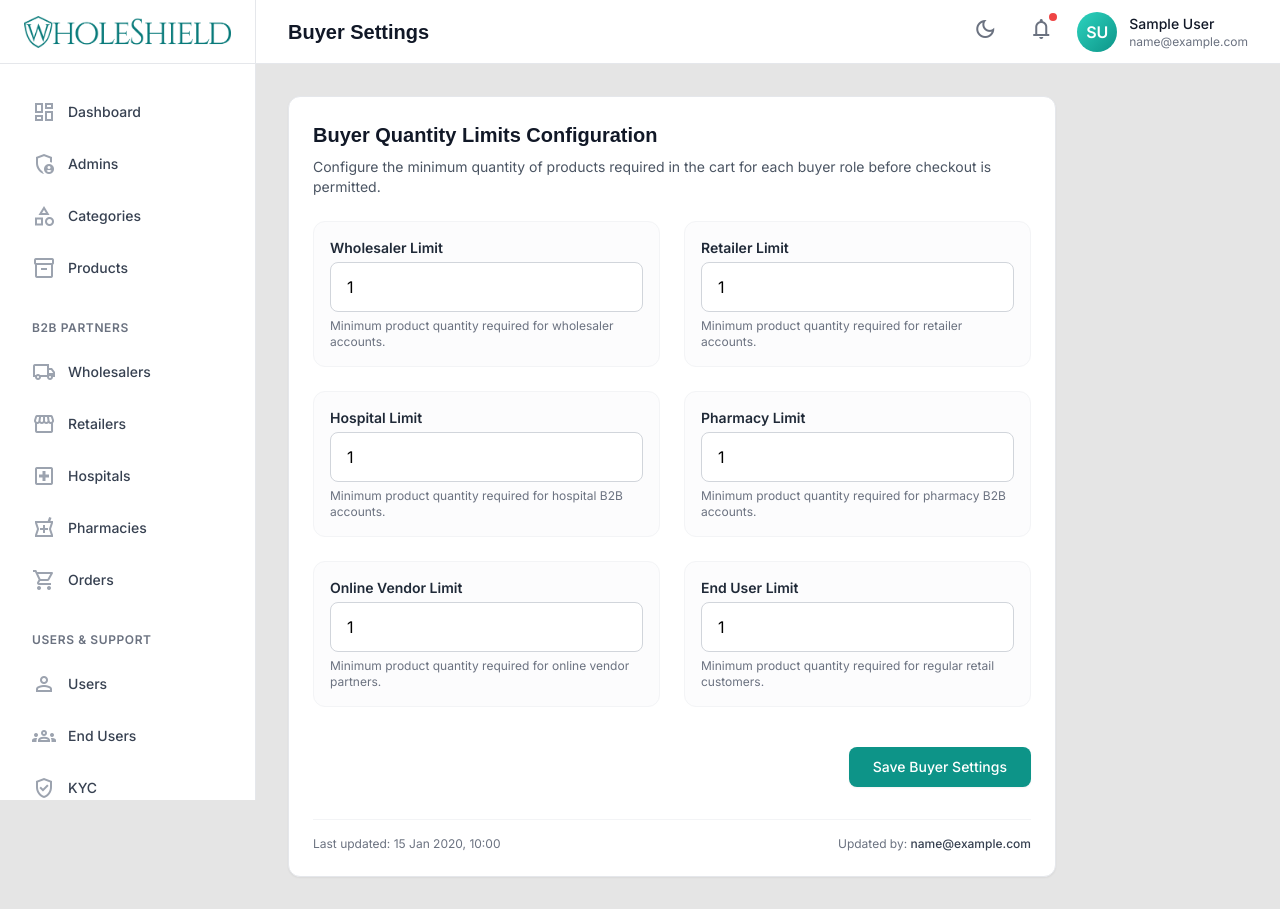
After one commit to Wholeshield001/wholeearn-ecom, a Django app: page /admin-dashboard/buyer-settings/ in a window 1280 px wide. The commit adds this page. Run offline with Django 5.2, Linux system fonts and the light colour scheme; a user stored in the database is signed in; tables that the repository leaves empty hold one stand-in row (values such as "Sample post"); parts of the project's set-up code (start-up, migrations or seed data) failed here and were passed over; some libraries are stand-ins or nearby versions; some web fonts are replaced.

Commit message:
made the cart limit dynamic

```diff
--- a/admin_dashboard/forms.py
+++ b/admin_dashboard/forms.py
@@ -2,7 +2,7 @@ from django import forms
 from django.contrib.auth import authenticate
 from users.models import User
 from .models import Category, Product, BlogPost, BlogCategory
-from ecom.models import RewardPointConfig, PaymentProviderConfig
+from ecom.models import RewardPointConfig, PaymentProviderConfig, BuyerLimitConfig
 from django.forms.widgets import ClearableFileInput
 from django_ckeditor_5.widgets import CKEditor5Widget
 
@@ -334,3 +334,42 @@ class PaymentProviderConfigForm(forms.ModelForm):
                 'class': 'w-full px-4 py-3 border border-gray-300 rounded-lg bg-white',
             }),
         }
+
+
+class BuyerLimitConfigForm(forms.ModelForm):
+    class Meta:
+        model = BuyerLimitConfig
+        fields = [
+            'end_user_limit',
+            'wholesaler_limit',
+            'retailer_limit',
+            'hospital_limit',
+            'pharmacy_limit',
+            'online_vendor_limit',
+        ]
+        widgets = {
+            'end_user_limit': forms.NumberInput(attrs={
+                'class': 'w-full px-4 py-3 border border-gray-300 rounded-lg',
+                'min': '1',
+            }),
+            'wholesaler_limit': forms.NumberInput(attrs={
+                'class': 'w-full px-4 py-3 border border-gray-300 rounded-lg',
+                'min': '1',
+            }),
+            'retailer_limit': forms.NumberInput(attrs={
+                'class': 'w-full px-4 py-3 border border-gray-300 rounded-lg',
+                'min': '1',
+            }),
+            'hospital_limit': forms.NumberInput(attrs={
+                'class': 'w-full px-4 py-3 border border-gray-300 rounded-lg',
+                'min': '1',
+            }),
+            'pharmacy_limit': forms.NumberInput(attrs={
+                'class': 'w-full px-4 py-3 border border-gray-300 rounded-lg',
+                'min': '1',
+            }),
+            'online_vendor_limit': forms.NumberInput(attrs={
+                'class': 'w-full px-4 py-3 border border-gray-300 rounded-lg',
+                'min': '1',
+            }),
+        }
--- a/admin_dashboard/urls.py
+++ b/admin_dashboard/urls.py
@@ -16,6 +16,7 @@ urlpatterns = [
     path('reward-withdrawals/export/', views.export_reward_withdrawals_csv, name='admin_export_reward_withdrawals'),
     path('reward-withdrawals/<uuid:withdrawal_id>/retry/', views.retry_reward_withdrawal, name='admin_retry_reward_withdrawal'),
     path('payment-settings/', views.payment_settings, name='admin_payment_settings'),
+    path('buyer-settings/', views.buyer_settings, name='admin_buyer_settings'),
     path('', views.admin_dashboard, name='admin_dashboard'),
 
     # Categories
--- a/admin_dashboard/views.py
+++ b/admin_dashboard/views.py
@@ -19,7 +19,8 @@ from .forms import (AdminLoginForm,
                     AdminProfileForm,
                     AdminPasswordChangeForm,
                     RewardPointConfigForm,
-                    PaymentProviderConfigForm)
+                    PaymentProviderConfigForm,
+                    BuyerLimitConfigForm)
 from users.models import User, KYCSubmission, KYCSubmissionAuditLog
 from django.core.mail import send_mail
 from django.conf import settings
@@ -33,7 +34,7 @@ import hashlib
 import json
 import secrets
 from django.utils import timezone
-from ecom.models import RewardPointConfig, PaymentProviderConfig, Order, WalletWithdrawalRequest
+from ecom.models import RewardPointConfig, PaymentProviderConfig, BuyerLimitConfig, Order, WalletWithdrawalRequest
 from ecom.services.wallets import WalletOperationError
 from ecom.tasks import process_withdrawal_request_task
 from users.emails import send_kyc_approved_email, send_kyc_rejected_email
@@ -478,6 +479,31 @@ def payment_settings(request):
     return render(request, 'admin_dashboard/payment_settings.html', context)
 
 
+@admin_required
+def buyer_settings(request):
+    """Admin page to configure minimum cart limits for different user roles."""
+    config = BuyerLimitConfig.get_solo()
+
+    if request.method == 'POST':
+        form = BuyerLimitConfigForm(request.POST, instance=config)
+        if form.is_valid():
+            limit_config = form.save(commit=False)
+            limit_config.updated_by = request.user
+            limit_config.save()
+            messages.success(request, 'Buyer quantity limits updated successfully.')
+            return redirect('admin_buyer_settings')
+    else:
+        form = BuyerLimitConfigForm(instance=config)
+
+    context = {
+        'page_title': 'Buyer Limit Settings',
+        'form': form,
+        'config': config,
+    }
+    return render(request, 'admin_dashboard/buyer_settings.html', context)
+
+
+
 def forgot_password(request):
     if request.method == 'POST':
         form = ForgotPasswordForm(request.POST)
--- /dev/null
+++ b/templates/admin_dashboard/buyer_settings.html
@@ -0,0 +1,82 @@
+{% extends "dashboard_base.html" %}
+{% load static %}
+
+{% block title %}Buyer Settings{% endblock %}
+{% block page_title %}Buyer Settings{% endblock %}
+
+{% block content %}
+<div class="max-w-3xl bg-white rounded-xl shadow-sm border border-gray-200 p-6">
+  <h2 class="text-xl font-semibold text-gray-900 mb-2">Buyer Quantity Limits Configuration</h2>
+  <p class="text-sm text-gray-600 mb-6">
+    Configure the minimum quantity of products required in the cart for each buyer role before checkout is permitted.
+  </p>
+
+  <form method="post" class="space-y-6">
+    {% csrf_token %}
+
+    <div class="grid grid-cols-1 md:grid-cols-2 gap-6">
+      <!-- Wholesaler Limit -->
+      <div class="bg-gray-50/50 rounded-xl p-4 border border-gray-100 hover:border-teal-200 transition-colors">
+        <label class="block text-sm font-semibold text-gray-800 mb-1">Wholesaler Limit</label>
+        {{ form.wholesaler_limit }}
+        <p class="text-xs text-gray-500 mt-1.5">Minimum product quantity required for wholesaler accounts.</p>
+      </div>
+
+      <!-- Retailer Limit -->
+      <div class="bg-gray-50/50 rounded-xl p-4 border border-gray-100 hover:border-teal-200 transition-colors">
+        <label class="block text-sm font-semibold text-gray-800 mb-1">Retailer Limit</label>
+        {{ form.retailer_limit }}
+        <p class="text-xs text-gray-500 mt-1.5">Minimum product quantity required for retailer accounts.</p>
+      </div>
+
+      <!-- Hospital Limit -->
+      <div class="bg-gray-50/50 rounded-xl p-4 border border-gray-100 hover:border-teal-200 transition-colors">
+        <label class="block text-sm font-semibold text-gray-800 mb-1">Hospital Limit</label>
+        {{ form.hospital_limit }}
+        <p class="text-xs text-gray-500 mt-1.5">Minimum product quantity required for hospital B2B accounts.</p>
+      </div>
+
+      <!-- Pharmacy Limit -->
+      <div class="bg-gray-50/50 rounded-xl p-4 border border-gray-100 hover:border-teal-200 transition-colors">
+        <label class="block text-sm font-semibold text-gray-800 mb-1">Pharmacy Limit</label>
+        {{ form.pharmacy_limit }}
+        <p class="text-xs text-gray-500 mt-1.5">Minimum product quantity required for pharmacy B2B accounts.</p>
+      </div>
+
+      <!-- Online Vendor Limit -->
+      <div class="bg-gray-50/50 rounded-xl p-4 border border-gray-100 hover:border-teal-200 transition-colors">
+        <label class="block text-sm font-semibold text-gray-800 mb-1">Online Vendor Limit</label>
+        {{ form.online_vendor_limit }}
+        <p class="text-xs text-gray-500 mt-1.5">Minimum product quantity required for online vendor partners.</p>
+      </div>
+
+      <!-- End User Limit -->
+      <div class="bg-gray-50/50 rounded-xl p-4 border border-gray-100 hover:border-teal-200 transition-colors">
+        <label class="block text-sm font-semibold text-gray-800 mb-1">End User Limit</label>
+        {{ form.end_user_limit }}
+        <p class="text-xs text-gray-500 mt-1.5">Minimum product quantity required for regular retail customers.</p>
+      </div>
+    </div>
+
+    <div class="pt-4 flex justify-end">
+      <button
+        type="submit"
+        class="px-6 py-2.5 bg-teal-600 hover:bg-teal-700 text-white text-sm font-medium rounded-lg shadow-sm hover:shadow transition-all"
+      >
+        Save Buyer Settings
+      </button>
+    </div>
+  </form>
+
+  <div class="mt-8 pt-4 border-t border-gray-100 flex items-center justify-between text-xs text-gray-500">
+    <div>
+      Last updated: {{ config.updated_at|date:"d M Y, H:i" }}
+    </div>
+    {% if config.updated_by %}
+    <div>
+      Updated by: <span class="font-medium text-gray-700">{{ config.updated_by.email }}</span>
+    </div>
+    {% endif %}
+  </div>
+</div>
+{% endblock %}
--- a/templates/dashboard_base.html
+++ b/templates/dashboard_base.html
@@ -1,6 +1,6 @@
 {% load static tailwind_tags %}
 <!DOCTYPE html>
-<html lang="en" id="htmlRoot">
+<html lang="en" id="htmlRoot" class="overflow-x-hidden">
   <head>
     <meta charset="utf-8">
     <meta http-equiv="X-UA-Compatible" content="IE=edge">
@@ -16,6 +16,12 @@
     {% block extra_head %}{% endblock %}
     <style>
       [x-cloak]{display:none!important}
+      @media (max-width: 1023px) {
+        #sidebar.-translate-x-full {
+          visibility: hidden;
+          pointer-events: none;
+        }
+      }
       dialog::backdrop{background: rgba(0,0,0,.5)}
       .dropdown-fixed{position:fixed; z-index:1000}
       .material-symbols-outlined{font-variation-settings:'FILL' 0,'wght' 400,'GRAD' 0,'opsz' 24}
@@ -138,18 +144,18 @@
       }
     </style>
   </head>
-  <body class="bg-[#E5E5E5]">
+  <body class="bg-[#E5E5E5] overflow-x-hidden">
     <div id="mobileMenuOverlay" class="fixed inset-0 bg-black/50 z-40 lg:hidden hidden"></div>
 
     {% include 'partials/admin_dashboard/sidebar.html' %}
 
-    <div class="lg:ml-64 min-h-screen">
+    <div class="lg:ml-64 min-h-screen overflow-x-hidden">
       <header class="h-16 bg-white border-b border-gray-200 fixed top-0 right-0 left-0 lg:left-64 z-30">
         <div class="flex items-center justify-between h-full px-4 lg:px-8">
           <button id="mobileMenuBtn" class="lg:hidden p-2 text-gray-500 hover:text-gray-700 hover:bg-gray-100 rounded-lg">
             <span class="material-symbols-outlined">menu</span>
           </button>
-          <h1 class="text-lg lg:text-xl font-semibold text-gray-900">{% block page_title %}Dashboard{% endblock %}</h1>
+          <h1 class="text-sm sm:text-base lg:text-xl font-semibold text-gray-900 truncate max-w-[120px] sm:max-w-xs md:max-w-md">{% block page_title %}Dashboard{% endblock %}</h1>
           <div class="flex items-center gap-2 lg:gap-4">
             <!-- Dark mode toggle -->
             <button id="darkToggle" onclick="toggleDark()"
--- a/templates/partials/admin_dashboard/sidebar.html
+++ b/templates/partials/admin_dashboard/sidebar.html
@@ -136,6 +136,13 @@
       Payment Settings
     </a>
 
+    <a href="{% url 'admin_buyer_settings' %}"
+       class="flex items-center gap-3 px-4 py-3 text-sm font-medium rounded-lg
+       {% if current == 'admin_buyer_settings' %} bg-teal-50 text-teal-600 {% else %} text-gray-700 hover:bg-gray-50 {% endif %}">
+      <span class="material-symbols-outlined {% if current == 'admin_buyer_settings' %}text-teal-600{% else %}text-gray-400{% endif %}">manage_accounts</span>
+      Buyer Settings
+    </a>
+
     <!-- Tickets -->
     <a href="{% url 'admin_tickets' %}"
       class="flex items-center gap-3 px-4 py-3 text-sm font-medium rounded-lg
--- a/templates/partials/ecommerce/product_cards.html
+++ b/templates/partials/ecommerce/product_cards.html
@@ -69,7 +69,7 @@
 
   <div class="p-4 pt-0">
     {% if request.user.is_authenticated %}
-    {% with min_qty=product.get_min_quantity_for_role|add:request.user.role %}
+    {% with min_qty=product|min_quantity_for_role:request.user.role %}
     <form method="post" action="{% url 'add-to-cart' product.id %}" class="cart-form">
       {% csrf_token %}
       <input type="hidden" name="quantity" value="{{ min_qty }}">
--- a/templates/partials/ecommerce/products_grid.html
+++ b/templates/partials/ecommerce/products_grid.html
@@ -84,7 +84,7 @@
     <!-- Add to Cart Button (Outside link) -->
     <div class="p-4 pt-0">
       {% if request.user.is_authenticated %}
-      {% with min_qty=product.get_min_quantity_for_role|add:request.user.role %}
+      {% with min_qty=product|min_quantity_for_role:request.user.role %}
       <form method="post" action="{% url 'add-to-cart' product.id %}" class="cart-form">
         {% csrf_token %}
         <input type="hidden" name="quantity" value="{{ min_qty }}">
```
Also changed, not shown: admin_dashboard/models.py (+10 -7 lines), ecom/admin.py (+16 -0 lines), ecom/models.py (+31 -0 lines), ecom/templatetags/ecom_tags.py (+7 -0 lines), ecom/tests.py (+33 -0 lines), .github/workflows/deploy.yml, ecom/migrations/0014_buyerlimitconfig.py (added).
